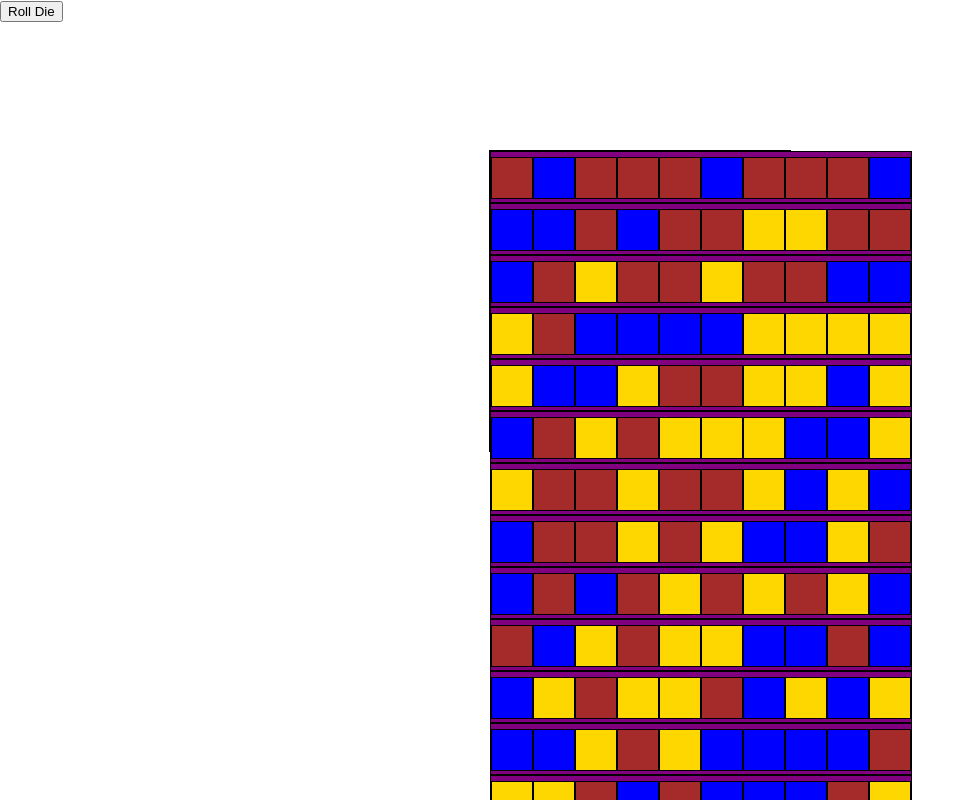
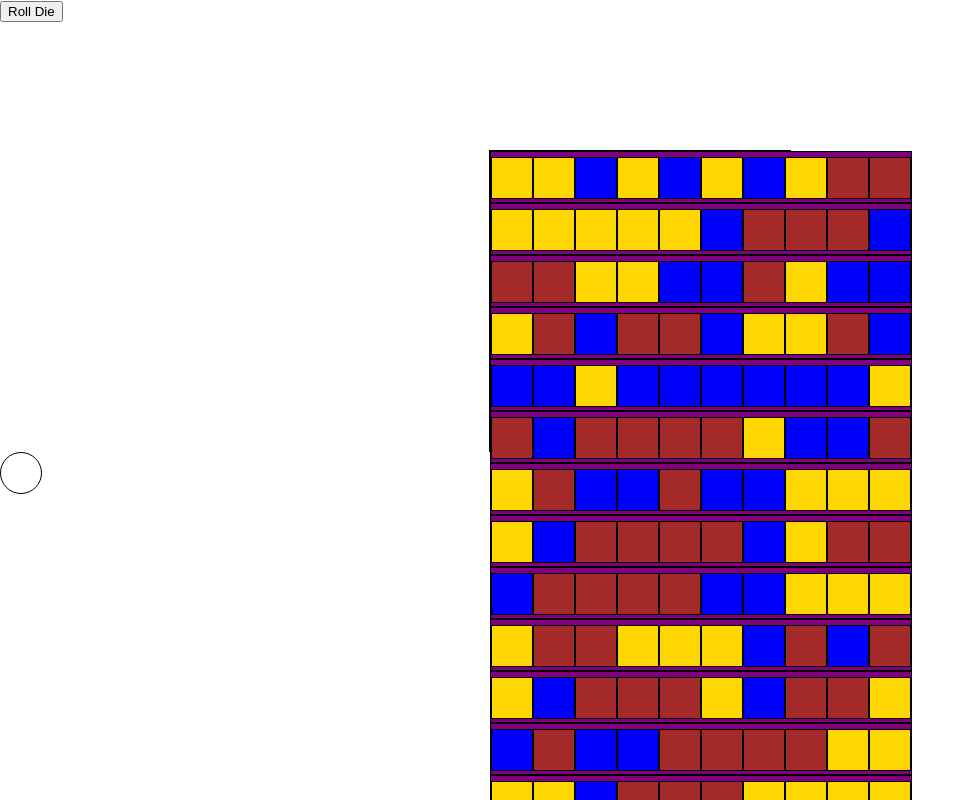
Before and after one commit to Team-Dragon-Slayers/dragon-slayers, a React (Create React App) app: page / in a window 1280 px wide. Shown: the top 800 px of the page, without its empty margins (0-975 px from the left). Built offline with nearby package versions, Linux system fonts and the light colour scheme.

Commit message:
add useEffect hook

```diff
--- a/src/App.js
+++ b/src/App.js
@@ -1,18 +1,66 @@
-import React, {Component} from 'react';
+import React, {useEffect, useState} from 'react';
 import logo from './logo.svg';
 import './App.css';
 import Gameboard from './components/Gameboard/Gameboard'
 import CardRow from './components/CardRow/CardRow';
 import Player from './components/Player/Player';
 
-class App extends Component {
-  state = {
-    playerLocation: {
-      zone: 1,
-      row: 1,
-      space: 1
+const App = () => {
+
+  const [playerLocation, setPlayerLocation] = useState({zone: 1, row: 1, space: 1})
+
+  const findTypeOfSquare = () => {
+    let type = Math.floor(Math.random() * 3);
+    if (type === 1){
+        return "Monster";
+    } else if (type ===2) {
+        return "Treasure";
+    } else return "Blank"
+  }
+
+  const handlePlayerMovement = () => {
+      let dieRoll = Math.ceil(Math.random() * 6);
+      let newLocation = dieRoll + playerLocation.space;
+      let row = playerLocation.row;
+      let zone = playerLocation.zone;
+      let space = playerLocation.space;
+      if (newLocation > 10){
+        row++;
+        if(row > 5){  // if exiting zone, stay on last space for boss
+          zone++;
+        }
+        space = newLocation-10;
+      }
+      else space += dieRoll;
+      setPlayerLocation({
+        zone, row, space
+      });
     }
-   }
+
+
+  useEffect(() => {
+    handlePlayerMovement();
+  }, []);
+
+  // const handlePlayerMovement = () => {
+  //   let dieRoll = Math.ceil(Math.random() * 6);
+  //   let newLocation = dieRoll + playerLocation.space;
+  //   let row = playerLocation.row;
+  //   let zone = playerLocation.zone;
+  //   let space = playerLocation.space;
+  //   if (newLocation > 10){
+  //     row++;
+  //     if(row > 5){  // if exiting zone, stay on last space for boss
+  //       zone++;
+  //     }
+  //     space = newLocation-10;
+  //   }
+  //   else space += dieRoll;
+  //   setPlayerLocation({
+  //     zone: zone, row: row, space: space
+  //   });
+  // }
+
 
   //  handlePlayerMovement = (e) => {
   //   e.preventDefault();
@@ -37,50 +85,47 @@
   //   console.log(this.state)
   // }
 
-  handlePlayerMovement= (state,props) => {
-    let dieRoll = Math.ceil(Math.random() * 6);
-    let newLocation = dieRoll + this.state.playerLocation.space;
-    let row = this.state.playerLocation.row;
-    let zone = this.state.playerLocation.zone;
-    let space = this.state.playerLocation.space;
-    if (newLocation > 10){
-      row++;
-      if(row > 5){  // if exiting zone, stay on last space for boss
-        zone++;
-      }
-      space = newLocation-10;
-    }
-    else space += dieRoll;
-    console.log(dieRoll);
+  //  setPlayerLocation = (state,props) => {
+  //   let dieRoll = Math.ceil(Math.random() * 6);
+  //   let newLocation = dieRoll + this.state.playerLocation.space;
+  //   let row = this.state.playerLocation.row;
+  //   let zone = this.state.playerLocation.zone;
+  //   let space = this.state.playerLocation.space;
+  //   if (newLocation > 10){
+  //     row++;
+  //     if(row > 5){  // if exiting zone, stay on last space for boss
+  //       zone++;
+  //     }
+  //     space = newLocation-10;
+  //   }
+  //   else space += dieRoll;
+  //   console.log(dieRoll);
 
-    const actuallySetState = (state, props) => {
-      return  {
-      zone: state.playerLocation.zone,
-      row: state.playerLocation.row,
-      space: state.playerLocation.space
-    }}
-    this.setState(actuallySetState);
-    // console.log(this.state)
-  }
+  //   const actuallySetState = (state, props) => {
+  //     return  {
+  //     zone: state.playerLocation.zone,
+  //     row: state.playerLocation.row,
+  //     space: state.playerLocation.space
+  //   }}
+  //   this.setState(actuallySetState);
+  //   // console.log(this.state)
+  // }
 
   // this.setState(handlePlayerMovement);
 
-
-  render() {
     return (
       <>
-      <button type="button" onClick={this.handlePlayerMovement}>Roll Die</button>
+      <button type="button" onClick={() => handlePlayerMovement()}>Roll Die</button>
       <Gameboard
-        // playerLocation={this.state.playerLocation}
-      />
+        playerLocation={playerLocation}
+        findTypeOfSquare={findTypeOfSquare}/>
+      <Player />
       <CardRow />
-      <Player />
 
 
 
       </>
     );
-  }
-}
+    }
 
 export default App;
--- a/src/components/Gameboard/Gameboard.jsx
+++ b/src/components/Gameboard/Gameboard.jsx
@@ -23,7 +23,9 @@
 
         <div className={styles.GameBoard}>
             {zones.map((el) =>
-                <Zone zone={el} />
+                <Zone zone={el}
+                    findTypeOfSquare={props.findTypeOfSquare}
+                />
             )}
 
         </div>
--- a/src/components/SquareRow/SquareRow.jsx
+++ b/src/components/SquareRow/SquareRow.jsx
@@ -3,18 +3,6 @@
 import '../SquareRow/SquareRow.css'
 
 const spaces = [1, 2, 3, 4, 5, 6, 7, 8, 9, 10]
-
-const randomNum = (n) => {
-    return Math.floor(Math.random() * n);
-}
-const typeOfSquare = () => {
-    let type = randomNum(3);
-    if (type === 1){
-        return "Monster";
-    } else if (type ===2) {
-        return "Treasure";
-    } else return "Blank"
-}
 
 const SquareRow = (props) => {
     return (
@@ -27,13 +15,13 @@
                     zone={props.zone}
                     row={props.row}
                     space={el}
-                    type={typeOfSquare()}
+                    type={props.findTypeOfSquare()}
                 /> :
                 <SquareSpace
                     zone={props.zone}
                     row={props.row}
                     space={el}
-                    type={typeOfSquare()}
+                    type={props.findTypeOfSquare()}
 
                 />
                 )
@@ -44,7 +32,7 @@
                 zone={props.zone}
                 row={props.row}
                 space={el}
-                type={typeOfSquare()}
+                type={props.findTypeOfSquare()}
             />
             )}
             </>
--- a/src/components/Zone/Zone.jsx
+++ b/src/components/Zone/Zone.jsx
@@ -40,7 +40,12 @@
 
         <div className={styles.SquareRow}>
         {rows.map((el) =>
-            <SquareRow zone={props.zone} row={el}/>
+            <SquareRow
+            zone={props.zone}
+            row={el}
+            findTypeOfSquare={props.findTypeOfSquare}
+            />
+
         )}
     </div>
     );
```
